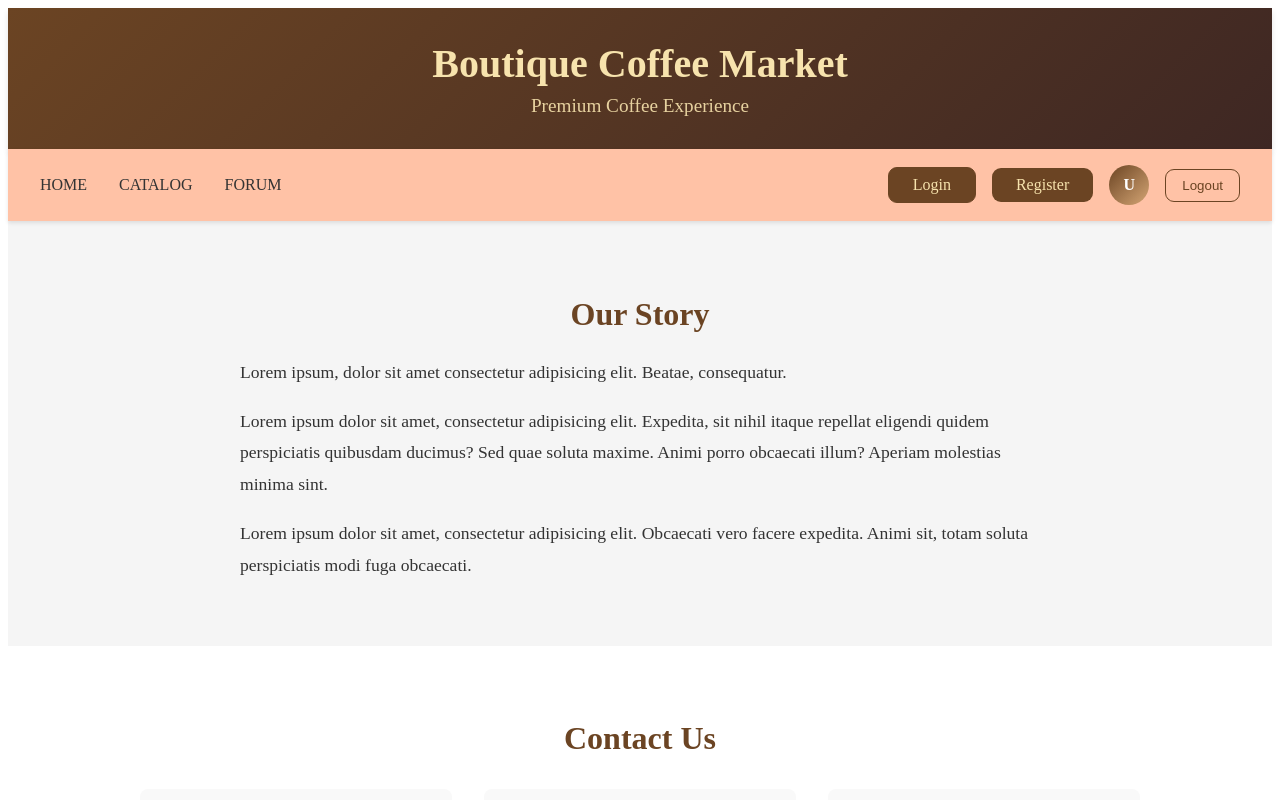
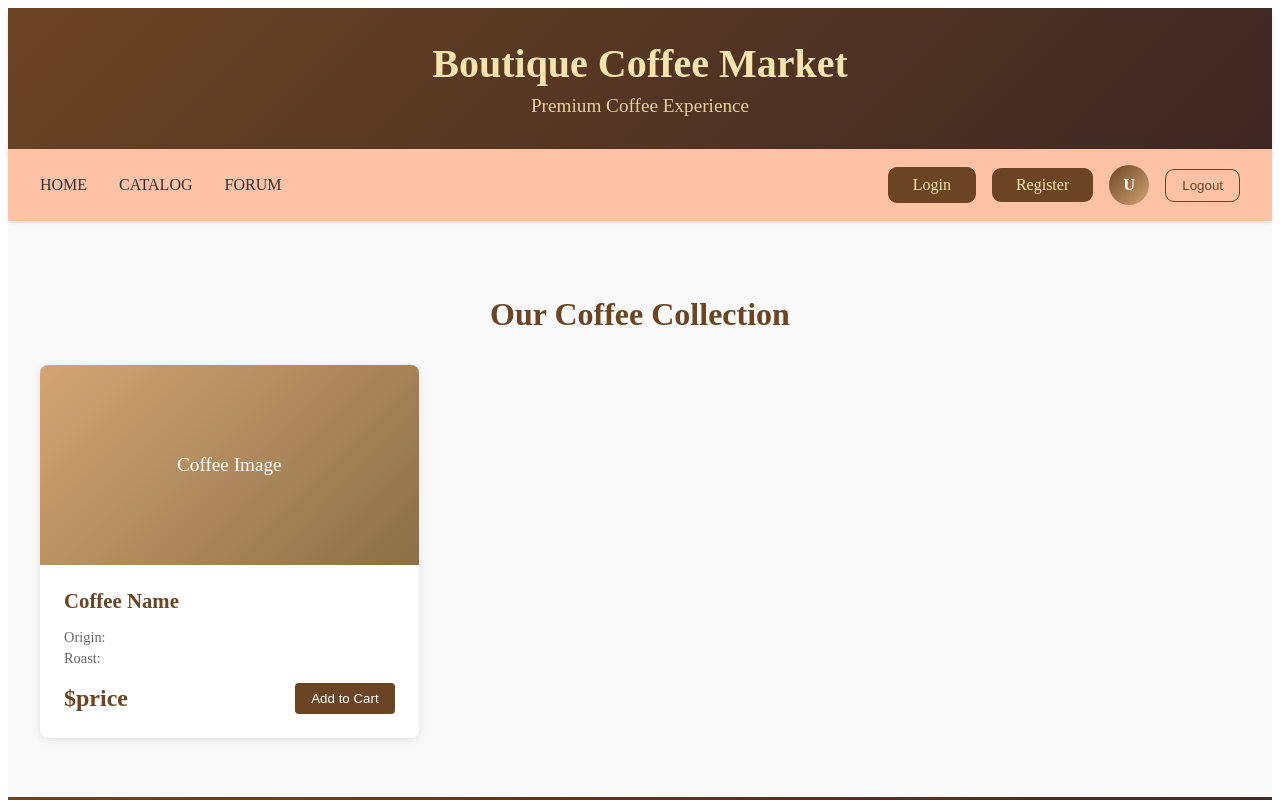
Before and after one commit to Nikoloff10/React-SoftUni-Project, a React (Vite) app: page /catalog in a window 1280 px wide. Shown: the top 800 px of the page. Built offline with nearby package versions, Linux system fonts and the light colour scheme.

Commit message:
added CoffeCatalog and CoffeeProduct components, moved History and Contacts inside a Home component, created routes to Home and Catalog.

```diff
--- a/package.json
+++ b/package.json
@@ -11,7 +11,8 @@
   },
   "dependencies": {
     "react": "^19.2.0",
-    "react-dom": "^19.2.0"
+    "react-dom": "^19.2.0",
+    "react-router-dom": "^7.10.1"
   },
   "devDependencies": {
     "@eslint/js": "^9.39.1",
--- a/src/App.jsx
+++ b/src/App.jsx
@@ -1,7 +1,8 @@
+import { Routes, Route } from "react-router-dom";
 import Header from "./components/Header";
 import NavBar from "./components/NavBar";
-import HistoryOfCompany from "./components/HistoryOfCompany";
-import Contacts from "./components/Contacts";
+import Home from "./components/Home";
+import CoffeeCatalog from "./components/CoffeeCatalog";
 import Footer from "./components/Footer";
 
 function App() {
@@ -10,11 +11,10 @@ function App() {
       <Header />
       <NavBar />
 
-      <div className="main-content">
-        <HistoryOfCompany />
-
-        <Contacts />
-      </div>
+      <Routes>
+        <Route path="/" element={<Home />} />
+        <Route path="/catalog" element={<CoffeeCatalog />} />
+      </Routes>
 
       <Footer />
     </div>
--- /dev/null
+++ b/src/components/CoffeeCatalog.jsx
@@ -0,0 +1,17 @@
+import CoffeeProduct from "./CoffeeProduct";
+import "../styles/CoffeeCatalog.css";
+
+const CoffeeCatalog = () => {
+  return (
+    <section className="coffee-catalog">
+      <div className="catalog-content">
+        <h2>Our Coffee Collection</h2>
+        <div className="products-grid">
+          <CoffeeProduct />
+        </div>
+      </div>
+    </section>
+  );
+};
+
+export default CoffeeCatalog;
--- /dev/null
+++ b/src/components/CoffeeProduct.jsx
@@ -0,0 +1,24 @@
+import "../styles/CoffeeProduct.css";
+
+const CoffeeProduct = () => {
+  return (
+    <div className="coffee-product">
+      <div className="product-image-placeholder">
+        <span>Coffee Image</span>
+      </div>
+      <div className="product-info">
+        <h3>Coffee Name</h3>
+        <div className="product-details">
+          <p className="origin">Origin:</p>
+          <p className="roast">Roast:</p>
+        </div>
+        <div className="product-footer">
+          <span className="price">$price</span>
+          <button className="add-to-cart-btn">Add to Cart</button>
+        </div>
+      </div>
+    </div>
+  );
+};
+
+export default CoffeeProduct;
--- /dev/null
+++ b/src/components/Home.jsx
@@ -0,0 +1,13 @@
+import HistoryOfCompany from "./HistoryOfCompany";
+import Contacts from "./Contacts";
+
+const Home = () => {
+  return (
+    <div className="main-content">
+      <HistoryOfCompany />
+      <Contacts />
+    </div>
+  );
+};
+
+export default Home;
--- a/src/components/NavBar.jsx
+++ b/src/components/NavBar.jsx
@@ -1,3 +1,4 @@
+import { Link } from "react-router-dom";
 import "../styles/NavBar.css";
 
 const NavBar = () => {
@@ -5,8 +6,8 @@ const NavBar = () => {
     <nav className="navbar">
       <div className="navbar-content">
         <div className="navbar-links">
-          <a href="/">HOME</a>
-          <a href="/catalog">CATALOG</a>
+          <Link to="/">HOME</Link>
+          <Link to="/catalog">CATALOG</Link>
           <a href="/forum">FORUM</a>
         </div>
 
--- a/src/main.jsx
+++ b/src/main.jsx
@@ -1,6 +1,11 @@
 import { StrictMode } from "react";
 import { createRoot } from "react-dom/client";
+import { BrowserRouter } from "react-router-dom";
 
 import App from "./App.jsx";
 
-createRoot(document.getElementById("root")).render(<App />);
+createRoot(document.getElementById("root")).render(
+  <BrowserRouter>
+    <App />
+  </BrowserRouter>
+);
--- /dev/null
+++ b/src/styles/CoffeeCatalog.css
@@ -0,0 +1,23 @@
+.coffee-catalog {
+  padding: 3rem 1rem;
+  background-color: #f9f9f9;
+  min-height: 60vh;
+}
+
+.catalog-content {
+  max-width: 1200px;
+  margin: 0 auto;
+}
+
+.catalog-content h2 {
+  color: #6B4423;
+  font-size: 2rem;
+  margin-bottom: 2rem;
+  text-align: center;
+}
+
+.products-grid {
+  display: grid;
+  grid-template-columns: repeat(auto-fill, minmax(280px, 1fr));
+  gap: 2rem;
+}
--- /dev/null
+++ b/src/styles/CoffeeProduct.css
@@ -0,0 +1,72 @@
+.coffee-product {
+  background-color: white;
+  border-radius: 8px;
+  overflow: hidden;
+  box-shadow: 0 2px 8px rgba(0, 0, 0, 0.1);
+  transition: transform 0.3s, box-shadow 0.3s;
+}
+
+.coffee-product:hover {
+  transform: translateY(-5px);
+  box-shadow: 0 4px 16px rgba(0, 0, 0, 0.15);
+}
+
+.product-image-placeholder {
+  width: 100%;
+  height: 200px;
+  background: linear-gradient(135deg, #D4A574 0%, #8B6F47 100%);
+  display: flex;
+  align-items: center;
+  justify-content: center;
+  color: white;
+  font-size: 1.2rem;
+  font-weight: 500;
+}
+
+.product-info {
+  padding: 1.5rem;
+}
+
+.product-info h3 {
+  color: #6B4423;
+  margin: 0 0 1rem 0;
+  font-size: 1.3rem;
+}
+
+.product-details {
+  margin-bottom: 1rem;
+}
+
+.product-details p {
+  margin: 0.3rem 0;
+  color: #666;
+  font-size: 0.9rem;
+}
+
+.product-footer {
+  display: flex;
+  justify-content: space-between;
+  align-items: center;
+  margin-top: 1rem;
+}
+
+.price {
+  font-size: 1.5rem;
+  font-weight: 700;
+  color: #6B4423;
+}
+
+.add-to-cart-btn {
+  background-color: #6B4423;
+  color: white;
+  border: none;
+  padding: 0.5rem 1rem;
+  border-radius: 4px;
+  cursor: pointer;
+  font-weight: 500;
+  transition: background-color 0.3s;
+}
+
+.add-to-cart-btn:hover {
+  background-color: #563619;
+}
```
Also changed, not shown: 2 other files (tests, documents, lock files or other folders).
